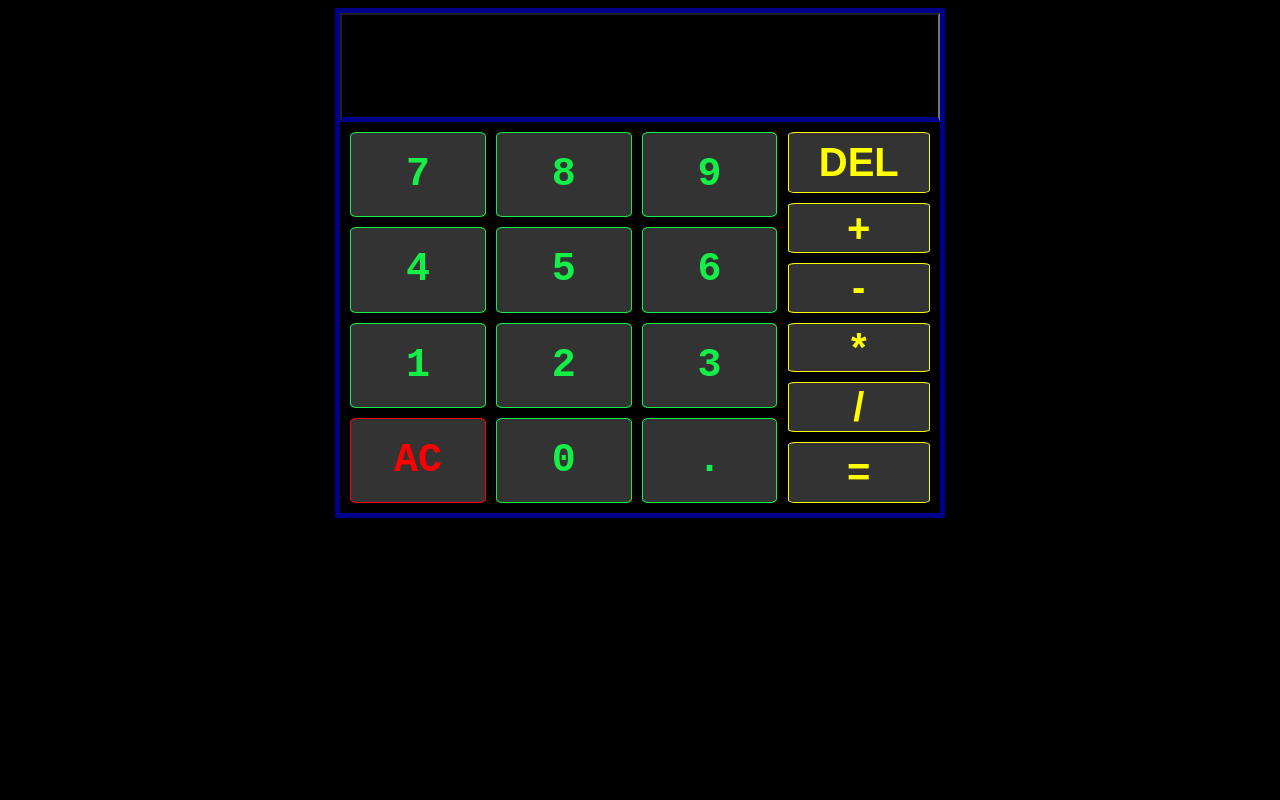
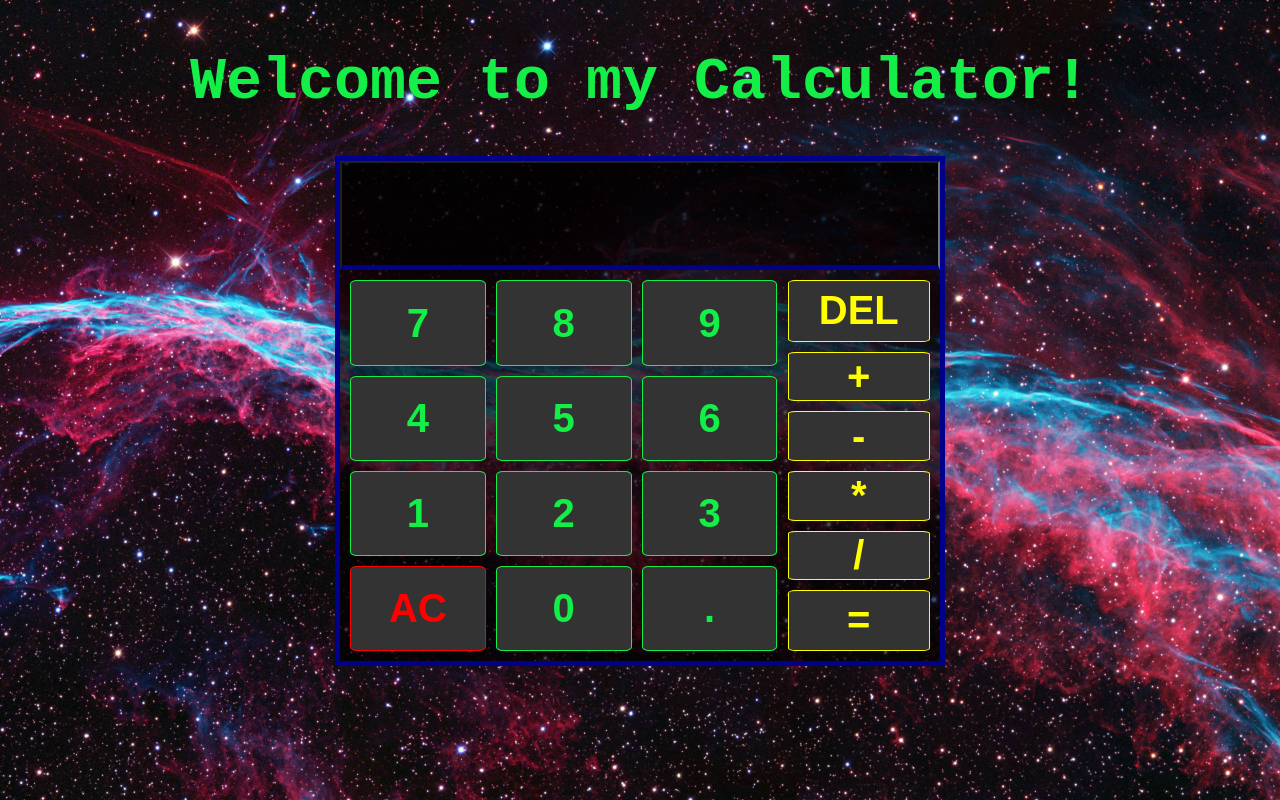
Before and after one commit to edwyip/calculator, a plain HTML site: page index.html in a window 1280 px wide. Drawn offline with Linux system fonts and the light colour scheme.

Commit message:
added more styling and a background pic

```diff
--- a/index.html
+++ b/index.html
@@ -9,11 +9,11 @@
     <title>Calculator</title>
 </head>
 <body>
+    <h1>Welcome to my Calculator!</h1>
     <div class="container">
         <input type="text" id="display" readonly></input>
         <div id="buttons">
             <div id="left">
-                <!-- <div id="numbers"> -->
                 <div class="row">
                     <button class="number">7</button>
                     <button class="number">8</button>
@@ -34,7 +34,6 @@
                     <button class="number" id="zero">0</button>
                     <button id="dot">.</button>
                 </div>
-                <!-- </div>     -->
             </div>
             <div id="right">
                 <button id="del">DEL</button>
--- a/script.js
+++ b/script.js
@@ -37,6 +37,11 @@ let ans = ""
 let finalAns =""
 let dumNum = {}
 
+numbers.forEach(number=>number.addEventListener("keydown", (e)=>{
+    // if (e.key === number.textContent){
+        console.log(e.key)
+    // }
+}))
 numbers.forEach((e)=>e.addEventListener("click", ()=>{
         if (!dummy)display.value=""
         dummy += e.textContent;
--- a/style.css
+++ b/style.css
@@ -1,8 +1,37 @@
 body{
-    display:flex;
+    display: flex;
+    flex-flow: column;
     justify-content:center;
+    align-items:center;
     background-color:black;
+    background-image: url("./asset/JYf8BYc.jpeg");
+    background-attachment: fixed;
+    background-size: cover;
+    font-family:'Courier New', Courier, monospace;
 }
+
+h1{
+    font-size: 60px;
+    color:rgb(19, 239, 71);
+    text-align:center;
+}
+
+button{
+    border-radius: 5%;
+    font-weight: 900;
+    background-color: #333333;
+    font-size: 40px;
+}
+
+button:hover {
+    background-color: darkblue;
+ }
+
+ button:active{
+    background-color: darkorange;
+    box-shadow: 0 5px gray;
+    transform: translateY(2px);
+ }
 
 .container{
     display: flex;
@@ -10,7 +39,7 @@ body{
     height: 500px;
     width: 600px;
     border: 5px solid darkblue;
-    background-color: black;
+    background-color: rgb(0,0,0,0.7);
 
 }
 
@@ -18,23 +47,26 @@ body{
     height:100px;
     font-size: 60px;
     border-bottom: 5px solid darkblue;
-    background-color: black;
+    background-color: rgb(0,0,0,0.5);
     text-align: end;
     color: rgb(19, 239, 71);
     font-weight: 900;
-    font-family:'Courier New', Courier, monospace;
     flex: 0 0 auto;
+}
+
+#buttons{
+    display:flex;
+    flex: 1;
+    justify-content:space-around;
+    margin:10px;
+    gap: 10px;
 }
 
 #operators{
     display: flex;
     flex-flow: column;
-    flex: 1;
+    flex:4;
     gap:10px;
-}
-
-#operators{
-    flex:4;
 }
 
 .row{
@@ -50,20 +82,11 @@ body{
 .row button{
     flex: 1;
     border: 1px solid rgb(19, 239, 71);
-    font-weight: 900;
-    background-color: #333333;
+
     color:rgb(19, 239, 71);
-    font-size: 40px;
-    font-family: 'Courier New', Courier, monospace;
 }
 
-#buttons{
-    display:flex;
-    flex: 1;
-    justify-content:space-around;
-    margin:10px;
-    gap: 10px;
-}
+
 
 #left{
     display: flex;
@@ -83,9 +106,6 @@ body{
     flex:1;
     color:yellow;
     border: 1px solid yellow;
-    font-weight: 900;
-    background-color: #333333;
-    font-size: 40px;
 }
 
 #del{
@@ -95,7 +115,3 @@ body{
 #equal{
     flex: 1;
 }
-
-button{
-    border-radius: 5%
-}
```
Lines whose indentation alone changed are shown as unchanged.
